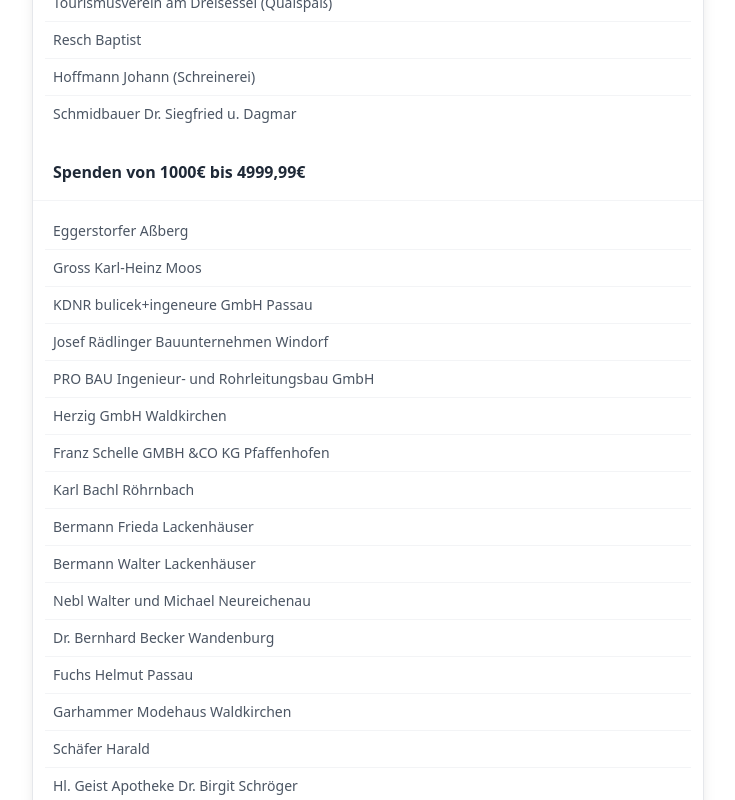
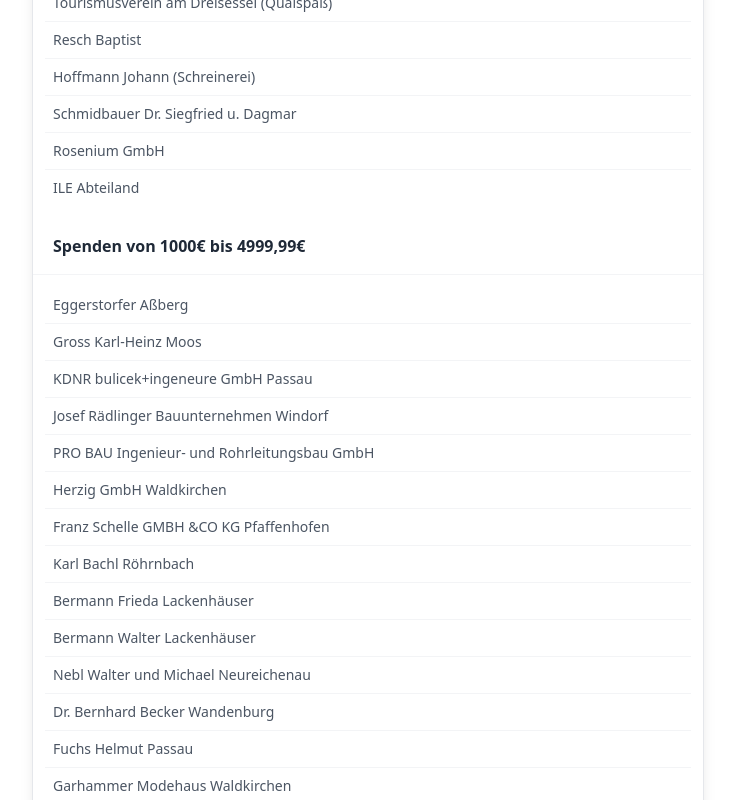
Before and after one commit to giggei/dreisessel, a SvelteKit app: page /spenden in a window 1280 px wide. Shown: the part 1740-2540 px from the top of the page, without its empty margins (272-1007 px from the left). Built offline with nearby package versions, Linux system fonts and the light colour scheme.

Commit message:
Update Spender

```diff
--- a/src/routes/spenden/+page.svelte
+++ b/src/routes/spenden/+page.svelte
@@ -177,6 +177,16 @@
 										<tr>
 											<td class="p-2 whitespace-nowrap"
 												><div class="text-left">Schmidbauer Dr. Siegfried u. Dagmar</div>
+											</td>
+										</tr>
+										<tr>
+											<td class="p-2 whitespace-nowrap"
+												><div class="text-left">Rosenium GmbH</div>
+											</td>
+										</tr>
+										<tr>
+											<td class="p-2 whitespace-nowrap"
+												><div class="text-left">ILE Abteiland</div>
 											</td>
 										</tr>
 									</tbody>
@@ -1366,6 +1376,16 @@
 												><div class="text-left">Brunner Franz</div>
 											</td>
 										</tr>
+										<tr>
+											<td class="p-2 whitespace-nowrap"
+												><div class="text-left">Helbig Roland</div>
+											</td>
+										</tr>
+										<tr>
+											<td class="p-2 whitespace-nowrap"
+												><div class="text-left">Gutsmiedl Josef und Elisabeth</div>
+											</td>
+										</tr>
 									</tbody>
 								</table>
 							</div>
```
